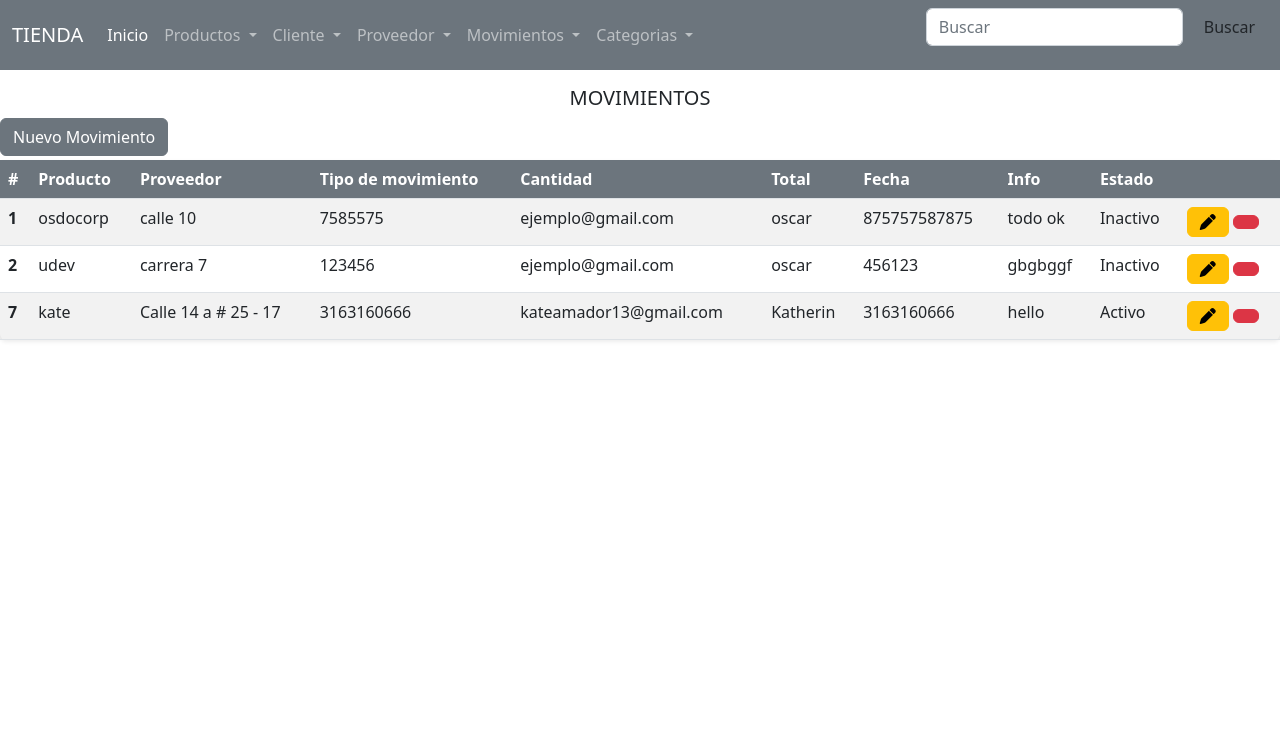
After one commit to KateAmador/TiendaPHP, a PHP site: page /crudMovimientos/movimientos.vista.php in a window 1280 px wide. The commit adds this page. Shown: the top 751 px of the page. Run offline with PHP 8.4, Linux system fonts and the light colour scheme; data comes from the database, SQL or seed files in the repository; data that the repository does not hold is empty; some libraries are stand-ins or nearby versions.

Commit message:
[Movimientos]: Vista movimientos

```diff
--- a/components/options.component.php
+++ b/components/options.component.php
@@ -7,7 +7,7 @@
 
         //esta funcion devuelve los option para ser usados dentro de un selct en cualquier parte de la app
         function viewOptionsComponent($nameTable,$value,$showName){
-            include('../conexion.php');
+        /*    include('../conexion.php');
             $sql = $conn->query("SELECT * FROM $nameTable");
             while ($datos = $sql->fetch_array()) {
                 echo "
@@ -16,7 +16,7 @@
                 </option>
             ";
          }
-         mysqli_close($conn);
+         mysqli_close($conn);*/
         }
 
 
--- a/crudEntrada/entrada.controlador.php
+++ b/crudEntrada/entrada.controlador.php
@@ -20,9 +20,10 @@
     $Fecha= trim($_POST['fecha_entrada']);
 
 
-    $sql= "INSERT INTO entradas(idProducto_entrada, idProveedor_entrada, cantidad_entrada, costo_entrada,
+    $sql= "INSERT INTO entradas, producto (idProducto_entrada, idProveedor_entrada, cantidad_entrada, costo_entrada,
     total_entrada, fecha_entrada)
              VALUES ('$Producto' ,'$Proveedor','$Cantidad','$Costo','$Total','$Fecha')";
+
     if (mysqli_query($conn, $sql)) {
         Header("Location: entrada.vista.php");
     } else {
--- /dev/null
+++ b/crudMovimientos/movimientos.vista.php
@@ -0,0 +1,224 @@
+<?php
+include_once "../components/options.component.php";
+$component = new Component();
+?>
+
+<body>
+    <form method="POST" action="movimientos.controlador.php">
+        <div class="modal fade" id="exampleModal" tabindex="-1" aria-labelledby="exampleModalLabel" aria-hidden="true">
+            <div class="modal-dialog">
+                <div class="modal-content">
+                    <div class="modal-header bg-secondary text-white">
+                        <h5 class="modal-title" id="exampleModalLabel">Editar Movimientos</h5>
+                    </div>
+                    <div class="modal-body">
+                        <div>
+                            <div class="mb-3 col-2">
+                                <label for="id" class="form-label">ID</label>
+                                <input type="text" class="form-control" id="id" name="id" readonly
+                                    onmousedown="return false;">
+                            </div>
+                                <div class="mb-3 col-2">
+                                    <label for="producto" class="form-label">Producto</label>
+                                    <select class="form-select" aria-label="Default select example"
+                                        name="nombreProducto">
+                                        <option selected>Producto</option>
+                                        <?php $component->viewOptionsComponent("productos", "0", "1") ?>
+                                    </select>
+                                </div>
+                                <div class="mb-3 col-2">
+                                    <label for="proveedor" class="form-label">Proveedor</label>
+                                    <select class="form-select" aria-label="Default select example"
+                                        name="nombreProveedor">
+                                        <option selected>Proveedores</option>
+                                        <?php $component->viewOptionsComponent("proveedores", "0", "1") ?>
+                                    </select>
+                                </div>
+
+                                <div class="row">
+                                    <div class="mb-3 col-2">
+                                        <label for="tipomovimiento" class="form-label">Tipo Movimiento</label>
+                                        <input type="text" class="form-control" id="tipomovimiento"
+                                            name="tipomovimiento" placeholder="tipomovimiento" required>
+                                    </div>
+                                    <div class="mb-3 col-2">
+                                        <label for="cantidad" class="form-label">Cantidad</label>
+                                        <input type="number" class="form-control" id="cantidad" name="cantidad"
+                                            placeholder="Cantidad" required>
+                                    </div>
+                                    <div class="">
+                                        <div class="mb-3 col-2">
+                                            <label for="total" class="form-label">Total</label>
+                                            <input type="number" class="form-control" id="total" name="total"
+                                                placeholder="Total" required>
+                                        </div>
+                                        <div class="mb-3 col-2">
+                                            <label for="fecha" class="form-label">Fecha</label>
+                                            <input type="date" class="form-control" id="fecha" name="fecha"
+                                                placeholder=" Fecha" required>
+
+                                        </div>
+
+                                    </div>
+
+                                </div>
+                                <div class="modal-footer">
+                                    <button type="button" class="btn btn-secondary"
+                                        data-bs-dismiss="modal">Cerrar</button>
+                                    <input class="btn btn-secondary" name="actualizar_proveedor" type="submit"
+                                        value="Guardar">
+                                </div>
+                            </div>
+                        </div>
+                    </div>
+                </div>
+            </div>
+
+    </form>
+
+
+    <!-- Modal -->
+    <form method="POST" action="movimientos.controlador.php">
+        <div class="modal fade" id="guardar" tabindex="-1" aria-labelledby="exampleModalLabel" aria-hidden="true">
+            <div class="modal-dialog">
+                <div class="modal-content">
+                    <div class="modal-header bg-secondary text-white">
+                        <h5 class="modal-title" id="exampleModalLabel">Nuevo Movimiento</h5>
+                    </div>
+                    <div class="modal-body">
+                        <div>
+                            <div class=row">
+                                <div class="mb-3 col-6">
+                                    <label for="nombreProducto" class="form-label">Producto</label>
+                                    <input type="text" class="form-control" id="nombreProducto" name="nombreProducto"
+                                        placeholder="Nombre Producto" required>
+                                </div>
+                                <div class="mb-3 col-6">
+                                    <label for="nombreProveedor" class="form-label">Proveedor</label>
+                                    <input type="text" class="form-control" id="nombreProveedor" name="nombreProveedor"
+                                        placeholder="Nombre Proveedor" required>
+                                </div>
+
+                            </div>
+                            <div class="row">
+                                <div class="mb-3 col-6">
+                                    <label for="tipomovimiento" class="form-label">Tipo de movimiento</label>
+                                    <input type="text" class="form-control" id="tipomovimiento" name="tipomovimiento"
+                                        placeholder="Tipo de movimiento" required>
+                                </div>
+                                <div class="mb-3 col-6">
+                                    <label for="cantidad" class="form-label">Cantidad</label>
+                                    <input type="cantidad" class="form-control" id="cantidad" name="cantidad"
+                                        placeholder="Cantidad" required>
+                                </div>
+
+                            </div>
+                            <div class="row">
+                                <div class="mb-3 col-6">
+                                    <label for="total" class="form-label">Total</label>
+                                    <input type="text" class="form-control" id="total" name="total" placeholder="Total"
+                                        required>
+                                </div>
+                                <div class="mb-3 col-6">
+                                    <label for="fecha" class="form-label">Fecha</label>
+                                    <input type="date" class="form-control" id="fecha" name="fecha" placeholder="Fecha"
+                                        required>
+                                </div>
+
+                            </div>
+
+                        </div>
+                    </div>
+                    <div class="modal-footer">
+                        <button type="button" class="btn btn-secondary" data-bs-dismiss="modal">Cerrar</button>
+                        <input class="btn btn-secondary" name="guardar_movimiento" type="submit" value="Guardar">
+                    </div>
+                </div>
+            </div>
+        </div>
+    </form>
+
+    <?php include '../util/header.php';  ?>
+
+    <div class="col-12 mt-3">
+        <h5 class="text-center">MOVIMIENTOS</h5>
+        <div class="mb-1">
+            <input class="btn btn-secondary" name="guardar_movimiento" type="submit" value="Nuevo Movimiento"
+                data-bs-toggle="modal" data-bs-target="#guardar">
+        </div>
+    </div>
+    <table class="table table table-striped shadow-sm p-3 mb-5 bg-white rounded">
+        <thead>
+            <tr class="bg-secondary text-white">
+                <th scope="col">#</th>
+                <th scope="col">Producto</th>
+                <th scope="col">Proveedor</th>
+                <th scope="col">Tipo de movimiento</th>
+                <th scope="col">Cantidad</th>
+                <th scope="col">Total</th>
+                <th scope="col">Fecha</th>
+                <th scope="col">Info</th>
+                <th scope="col">Estado</th>
+                <th scope="col"></th>
+            </tr>
+        </thead>
+        <tbody>
+            <?php
+            include('../conexion.php');
+            $sql = $conn->query("SELECT * FROM proveedores WHERE 1");
+            while ($datos = $sql->fetch_object()) {
+
+                $datosProveedor =
+                    $datos->id_proveedor . "||" .
+                    $datos->empresa_proveedor . "||" .
+                    $datos->direccion_proveedor . "||" .
+                    $datos->telefono_proveedor . "||" .
+                    $datos->email_proveedor . "||" .
+                    $datos->asesor_proveedor . "||" .
+                    $datos->telAsesor_proveedor . "||" .
+                    $datos->infoAdicional_proveedor . "||" .
+                    $datos->estado_proveedor;
+            ?>
+            <tr>
+                <th scope="row"><?= $datos->id_proveedor; ?></th>
+                <td><?= $datos->empresa_proveedor; ?></td>
+                <td><?= $datos->direccion_proveedor; ?></td>
+                <td><?= $datos->telefono_proveedor; ?></td>
+                <td><?= $datos->email_proveedor; ?></td>
+                <td><?= $datos->asesor_proveedor; ?></td>
+                <td><?= $datos->telAsesor_proveedor; ?></td>
+                <td><?= $datos->infoAdicional_proveedor; ?></td>
+                <?php if($datos->estado_proveedor == 1){?>
+                <td><?php echo "Activo";?></td>
+                <?php }else{?>
+                <td><?php echo "Inactivo";?></td>
+                <?php }?>
+
+                <td>
+                    <a href="" class="btn btn-small btn-warning" data-bs-toggle="modal" data-bs-target="#exampleModal"
+                        onclick="agregarForm('<?php echo $datosProveedor ?>');"><i class="fa-solid fa-pen"></i></a>
+                    <a href="proveedor.controlador.php?id=<?= $datos->id_proveedor ?>&estado=<?= $datos->estado_proveedor ?>"
+                        class="btn btn-small btn-danger"><i class="fa-light fa-toggle-on"></i></a>
+                </td>
+            </tr>
+            <?php } ?>
+        </tbody>
+    </table>
+    </div>
+    <script src="https://cdnjs.cloudflare.com/ajax/libs/jquery/3.6.1/jquery.min.js"></script>
+    <script>
+    function agregarForm(datos) {
+        d = datos.split("||");
+
+        $("#id").val(d[0]);
+        $("#nombreEmpresa").val(d[1]);
+        $("#direccion").val(d[2]);
+        $("#telefono").val(d[3]);
+        $("#email").val(d[4]);
+        $("#asesor").val(d[5]);
+        $("#telAsesor").val(d[6]);
+        $("#infoAdicional").val(d[7]);
+    }
+    </script>
+
+    <?php include '../util/footer.php';  ?>
--- a/util/header.php
+++ b/util/header.php
@@ -33,14 +33,6 @@
                     </li>
                     <li class="nav-item dropdown">
                         <a class="nav-link dropdown-toggle" href="#" role="button" data-bs-toggle="dropdown" aria-expanded="false">
-                            Entradas
-                        </a>
-                        <ul class="dropdown-menu">
-                            <li><a class="dropdown-item" href="../crudEntrada/entrada.vista.php">Agregar</a></li>
-                        </ul>
-                    </li>
-                    <li class="nav-item dropdown">
-                        <a class="nav-link dropdown-toggle" href="#" role="button" data-bs-toggle="dropdown" aria-expanded="false">
                             Cliente
                         </a>
                         <ul class="dropdown-menu">
@@ -58,12 +50,13 @@
                     </li>
                     <li class="nav-item dropdown">
                         <a class="nav-link dropdown-toggle" href="#" role="button" data-bs-toggle="dropdown" aria-expanded="false">
-                            Ventas
+                            Movimientos
                         </a>
                         <ul class="dropdown-menu">
-                            <li><a class="dropdown-item" href="#">Agregar</a></li>
+                            <li><a class="dropdown-item" href="../crudMovimientos/movimientos.vista.php">Agregar</a></li>
                         </ul>
                     </li>
+
                     <li class="nav-item dropdown">
                         <a class="nav-link dropdown-toggle" href="#" role="button" data-bs-toggle="dropdown" aria-expanded="false">
                             Categorias
```
Also changed, not shown: crudMovimientos/movimientos.controlador.php (added, +77 -0 lines).
